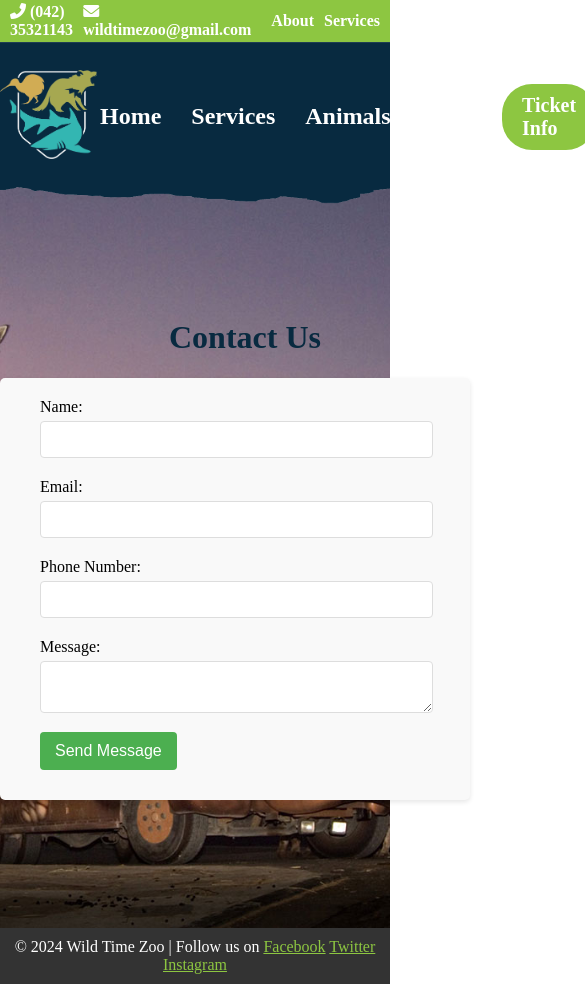
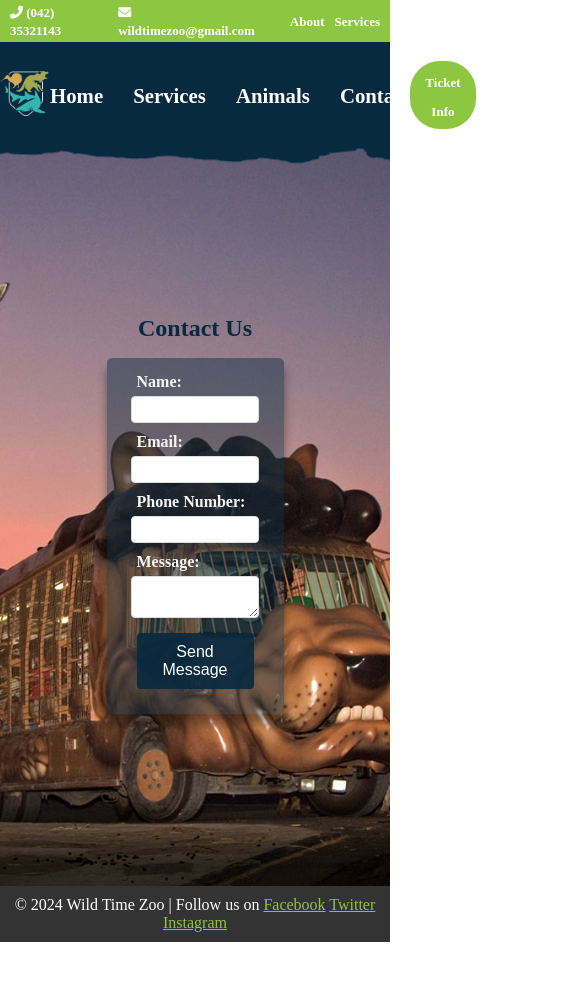
Before and after one commit to Ahmad-Shajee/Wild_Time_Zoo_Projec, a plain HTML site: page contact.html in a window 390 px wide. Shown: the top 984 px of the page, 585 px wide, since content can reach past the window. After the commit the page ends 942 px from the top, so only its background shows below. Drawn offline with Linux system fonts and the light colour scheme.

Commit message:
Fixed: Styling issues

```diff
--- a/animals.js
+++ b/animals.js
@@ -14,15 +14,15 @@ const originalStyle = {
 
 // Function to change the style of the text in the sections
 function changeTextStyle() {
-    rhinoSection.style.color = "red";
+    rhinoSection.style.color = "#01ffff";
     rhinoSection.style.fontWeight = "bold";
     rhinoSection.style.fontStyle = "italic";
 
-    lionSection.style.color = "blue";
+    lionSection.style.color = "#91ff00";
     lionSection.style.fontWeight = "bold";
     lionSection.style.fontStyle = "italic";
 
-    elephantSection.style.color = "green";
+    elephantSection.style.color = "#ffa200";
     elephantSection.style.fontWeight = "bold";
     elephantSection.style.fontStyle = "italic";
 }
--- a/contact.html
+++ b/contact.html
@@ -56,7 +56,6 @@
 
     <main>
         <h1>Contact Us</h1>
-        <div class="form-container">
             <form id="contact-form" action="#" method="POST" onsubmit="return validateForm(event)">
                 <label for="name">Name:</label>
                 <input type="text" id="name" name="name" required>
@@ -76,7 +75,6 @@
                 <button type="submit">Send Message</button>
                 <div id="success-message" class="success"></div>
             </form>
-        </div>
     </main>
 
         <script src="contact.js"></script>
--- a/static/animals.css
+++ b/static/animals.css
@@ -9,7 +9,7 @@ body {
     overflow-y: scroll;
 }
 
-body::-webkit-scrollbar{
+body::-webkit-scrollbar {
     width: 0;
     height: 0;
 }
@@ -30,18 +30,18 @@ header {
     align-content: center;
 }
 
-ul{
+ul {
     padding: 0;
     margin: 0;
 }
 
-li{
+li {
     margin: 0;
     padding: 0;
     list-style: none;
 }
 
-nav ul{
+nav ul {
     width: 100%;
     display: flex;
     flex-direction: row;
@@ -49,19 +49,19 @@ nav ul{
     justify-content: space-between;
 }
 
-ul .contacts{
+ul .contacts {
     display: flex;
     gap: 10px;
     padding: 0 10px;
 }
 
-li a{
+li a {
     color: white;
     font-weight: 600;
     text-decoration: none;
 }
 
-.extended-header{
+.extended-header {
     margin: 0;
     padding: 0;
     position: sticky;
@@ -89,13 +89,13 @@ li a{
     list-style: none;
 }
 
-.page-links ul{
+.page-links ul {
     font-size: 1.5rem;
     gap: 0 30px;
     margin-top: -20px;
 }
 
-.social-links ul li:first-child{
+.social-links ul li:first-child {
     text-decoration: none;
     color: white;
     font-weight: bold;
@@ -105,12 +105,12 @@ li a{
     border-radius: 30px;
 }
 
-.social-links ul{
+.social-links ul {
     align-items: center;
 
 }
 
-.navbar-logo img{
+.navbar-logo img {
     width: 100px;
     height: auto;
     margin-top: -20px;
@@ -130,8 +130,15 @@ main {
 
 
 h1 {
+    font-size: 50px;
     text-align: center;
     margin-bottom: 20px;
+}
+
+.overlay {
+    background-color: rgba( 0, 0, 0, 0.6);
+    padding: 15px 20px;
+    border-radius: 10px;
 }
 
 .animal-section {
@@ -189,7 +196,7 @@ footer {
     color: white;
 }
 
-footer p{
+footer p {
     padding: 10px;
     margin: 0;
 }
@@ -204,25 +211,37 @@ footer a:hover {
 
 /* Add a container around the buttons */
 button-container {
-    display: flex;  /* Enable flexbox */
-    justify-content: center;  /* Center the buttons horizontally */
-    gap: 20px;  /* Space between buttons */
+    display: flex;
+    /* Enable flexbox */
+    justify-content: center;
+    /* Center the buttons horizontally */
+    gap: 20px;
+    /* Space between buttons */
 }
 
 /* Styling for Buttons */
 button {
     margin-top: 20px;
-    padding: 10px 20px;  /* Adjusted padding for better spacing */
-    background-color: #8DC641;  /* Set the button color */
-    color: white;  /* Text color */
-    border: none;  /* Remove default border */
-    border-radius: 5px;  /* Rounded corners */
-    cursor: pointer;  /* Pointer cursor on hover */
-    font-size: 1.2rem;  /* Font size */
-    transition: background-color 0.3s ease;  /* Smooth transition for color change */
+    padding: 10px 20px;
+    /* Adjusted padding for better spacing */
+    background-color: #8DC641;
+    /* Set the button color */
+    color: white;
+    /* Text color */
+    border: none;
+    /* Remove default border */
+    border-radius: 5px;
+    /* Rounded corners */
+    cursor: pointer;
+    /* Pointer cursor on hover */
+    font-size: 1.2rem;
+    /* Font size */
+    transition: background-color 0.3s ease;
+    /* Smooth transition for color change */
 }
 
 /* Hover effect for buttons */
 button:hover {
-    background-color: #76A932;  /* Darker shade of green for hover */
+    background-color: #76A932;
+    /* Darker shade of green for hover */
 }
--- a/static/contact.css
+++ b/static/contact.css
@@ -2,14 +2,14 @@ body {
     box-sizing: border-box;
     margin: 0;
     padding: 0;
-    --color-primary: #082A40;
+    --color-primary: #082a40;
     --color-secondary: #8DC641;
     --color-text: #595959;
     --color-accent: #FAA71C;
     overflow-y: scroll;
 }
 
-body::-webkit-scrollbar{
+body::-webkit-scrollbar {
     width: 0;
     height: 0;
 }
@@ -30,18 +30,18 @@ header {
     align-content: center;
 }
 
-ul{
+ul {
     padding: 0;
     margin: 0;
 }
 
-li{
+li {
     margin: 0;
     padding: 0;
     list-style: none;
 }
 
-nav ul{
+nav ul {
     width: 100%;
     display: flex;
     flex-direction: row;
@@ -49,19 +49,19 @@ nav ul{
     justify-content: space-between;
 }
 
-ul .contacts{
+ul .contacts {
     display: flex;
     gap: 10px;
     padding: 0 10px;
 }
 
-li a{
+li a {
     color: white;
     font-weight: 600;
     text-decoration: none;
 }
 
-.extended-header{
+.extended-header {
     margin: 0;
     padding: 0;
     position: sticky;
@@ -89,13 +89,13 @@ li a{
     list-style: none;
 }
 
-.page-links ul{
+.page-links ul {
     font-size: 1.5rem;
     gap: 0 30px;
     margin-top: -20px;
 }
 
-.social-links ul li:first-child{
+.social-links ul li:first-child {
     text-decoration: none;
     color: white;
     font-weight: bold;
@@ -105,12 +105,12 @@ li a{
     border-radius: 30px;
 }
 
-.social-links ul{
+.social-links ul {
     align-items: center;
 
 }
 
-.navbar-logo img{
+.navbar-logo img {
     width: 100px;
     height: auto;
     margin-top: -20px;
@@ -134,24 +134,29 @@ main {
     margin-bottom: -5vh;
 }
 
-main h1{
-    padding-left: 100px;
+main h1 {
     color: var(--color-primary);
 }
 
 form {
-    width: 100%;
-    margin: auto;
-    background: #f9f9f9;
+    display: flex;
+    flex-direction: column;
+    align-items: center;
+    justify-content: center;
+    width: 35%;
+    background: rgba(8, 42, 64, 0.45);
     padding: 20px 40px;
     border-radius: 5px;
-    box-shadow: 0 2px 5px rgba(0, 0, 0, 0.1);
+    box-shadow: 0 10px 10px rgba(0, 0, 0, 0.4);
 }
 
 form label {
-    display: block;
+    display: flex;
     margin-bottom: 5px;
     width: 100%;
+    color: whitesmoke;
+    font-size: large;
+    font-weight: 600;
 }
 
 form input[type="text"],
@@ -165,13 +170,14 @@ form textarea {
 }
 
 form button {
-    background: #4CAF50;
+    background: rgba(8, 42, 64, 0.9);
     color: white;
     border: none;
-    padding: 10px 15px;
+    padding: 10px 20px;
     border-radius: 4px;
     cursor: pointer;
     font-size: 16px;
+    width: 100%;
 }
 
 footer {
@@ -180,7 +186,7 @@ footer {
     color: white;
 }
 
-footer p{
+footer p {
     padding: 10px;
     margin: 0;
 }
@@ -196,16 +202,16 @@ footer a:hover {
 
 
 form button:hover {
-    background: var(--color-secondary);
+    background: rgba(12, 59, 90, 0.8);
 }
 
 .error {
     color: red;
     font-size: 0.9em;
     display: block;
-    margin-bottom: 5px; /* Adjusting spacing to move the error messages closer */
+    margin-bottom: 5px;
     position: relative;
-    top: -5px; /* Positioning the error message slightly above the input */
+    top: -5px;
 }
 
 .success {
@@ -213,3 +219,56 @@ form button:hover {
     font-size: 1em;
     margin-top: 10px;
 }
+
+@media (max-width: 850px) {
+
+    li a {
+        font-size: small;
+    }
+
+    .navbar-logo img{
+        width: 50px;
+    }
+
+    .extended-header {
+        height: 15vh;
+    }
+
+    .page-links ul li a {
+        font-size: 1.3rem;
+    }
+
+    .social-links ul li:first-child {
+        font-size: 1.7rem;
+        line-height: 1.5rem;
+        padding: 5px 15px;
+        text-align: center;
+    }
+
+    main h1 {
+        font-size: 1.5rem;
+    }
+
+    form {
+        width: 30%;
+        padding: 15px 30px;
+    }
+
+    form label {
+        font-size: medium;
+    }
+
+    form input[type="text"],
+    form input[type="email"],
+    form textarea {
+        padding: 5px 10px;
+        margin-bottom: 5px;
+    }
+
+    form button {
+        margin-top: 10px;
+        font-size: medium;
+    }
+
+
+}
--- a/static/services.css
+++ b/static/services.css
@@ -109,28 +109,32 @@ li a {
 main {
     z-index: 0;
     position: relative;
-    height: calc(80vh - 40px); /* Adjust height so it can grow */
+    height: calc(80vh - 40px);
     display: flex;
     flex-direction: column;
     justify-items: center;
     align-items: center;
     background-image: url(services-bg.webp);
     top: -5vh;
-    margin-bottom: 10vh; /* Add margin-bottom to create gap for footer */
-    overflow-y: auto; /* Make the content scrollable */
+    margin-bottom: 10vh;
+    overflow-y: scroll;
 }
 
 .main-container {
-    margin-top: 30px;
+    margin-top: 50px;
     display: flex;
     flex-direction: column;
     justify-content: center;
     align-items: center;
+    background: rgba(0, 0, 0, 0.5);
+    width: 40%;
+    border-radius: 10px;
+    padding: 10px 30px;
 }
 
 .main-container h1 {
     font-size: 3rem;
-    color: var(--color-primary);
+    color: var(--color-secondary);
 }
 
 .main-container p {
@@ -144,8 +148,9 @@ footer {
     background: #333;
     color: white;
     position: relative;
-    padding: 20px 0;
-    margin-top: -100px; /* Keep footer spaced from the content */
+    padding: 5px 0;
+    margin-top: -110px;
+
 }
 
 footer p {
@@ -168,13 +173,17 @@ table {
     box-shadow: 0 6px 10px rgba(0, 0, 0, 0.5);
     border-radius: 10px;
     transition: all 0.3s ease;
+    margin-bottom: 50px;
 }
 
 table caption {
     font-weight: bold;
     font-size: 2.25rem;
-    color: var(--color-primary);
+    color: var(--color-secondary);
     margin-bottom: 10px;
+    background-color: rgba(8, 42, 64);
+    border-radius: 5px;
+    padding: 5px 0px;
 }
 
 th,
@@ -197,56 +206,47 @@ th {
 }
 
 .service-input {
-    margin-bottom: 10px;
     display: flex;
     justify-content: center;
-    gap: 10px;
+    gap: 15px;
+    width: 100%;
 }
 
 .service-input input {
-    font-size: 16px;
-    width: 200px;
-    margin-right: 10px;
-}
-
-.service-input button {
     padding: 10px 20px;
     font-size: 16px;
-    cursor: pointer;
-    background-color: #3498db;
-    color: white;
+    color: black;
     border: none;
     border-radius: 5px;
-}
-
-.service-input button:hover {
-    background-color: #2980b9;
+    width: 38%;
 }
 
 .buttons-container {
     display: flex;
     justify-content: center;
+    width: 45%;
     gap: 15px;
 }
 
 button {
+    min-width: 100%;
     padding: 10px 20px;
     margin-top: 10px;
     font-size: 16px;
     cursor: pointer;
-    background-color: #3498db;
+    background-color: var(--color-primary);
     color: white;
     border: none;
     border-radius: 5px;
-    margin-top: 20px;
+    margin: 20px 0;
 }
 
 button:hover {
-    background-color: #2980b9;
+    background-color: rgb(12, 61, 94);
 }
 
 #error-message {
     color: red;
-    margin-top: 10px;
+    margin: 10px 0;
     font-weight: bold;
 }
```
Also changed, not shown: animals.html (+6 -1 lines), services.html (+2 -3 lines), static/zoo.css (+8 -0 lines).
